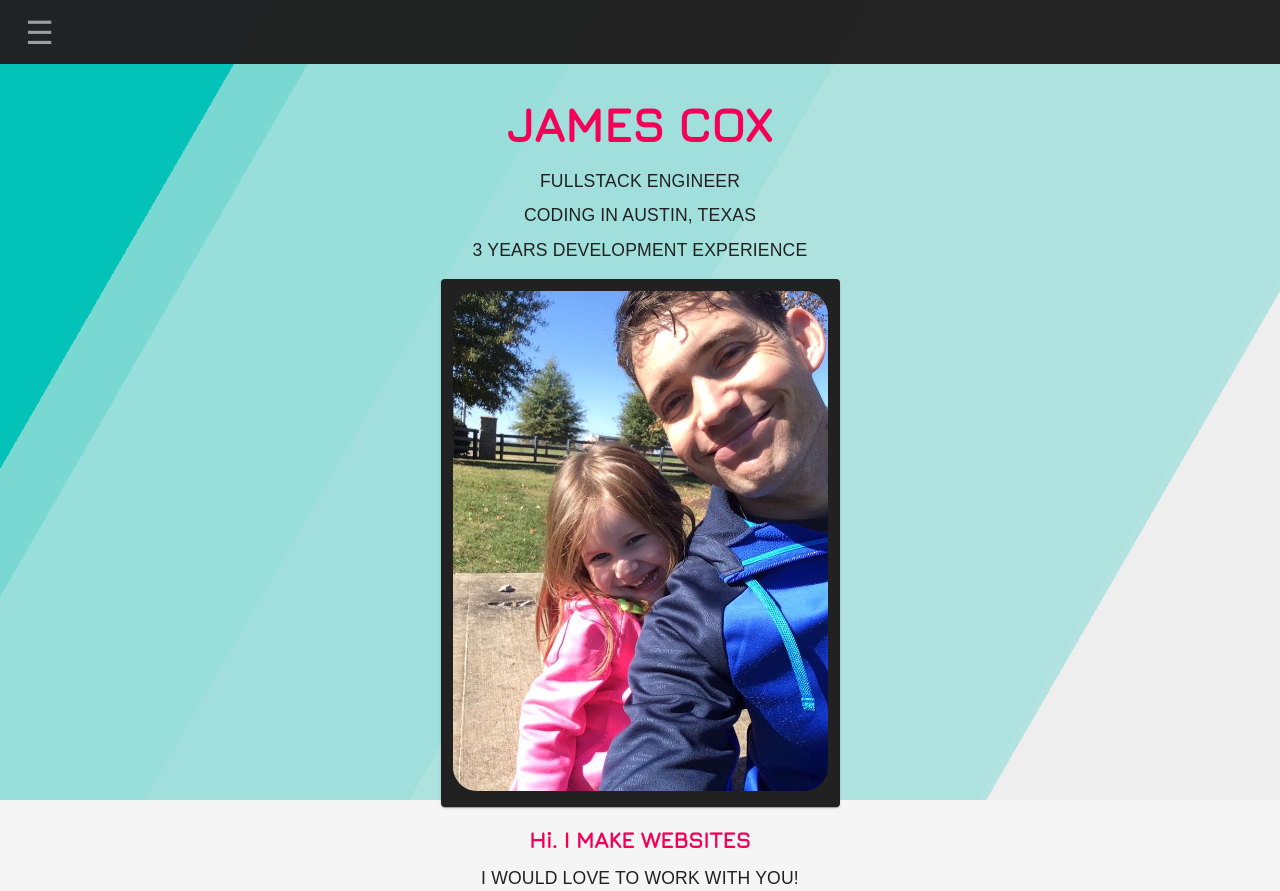
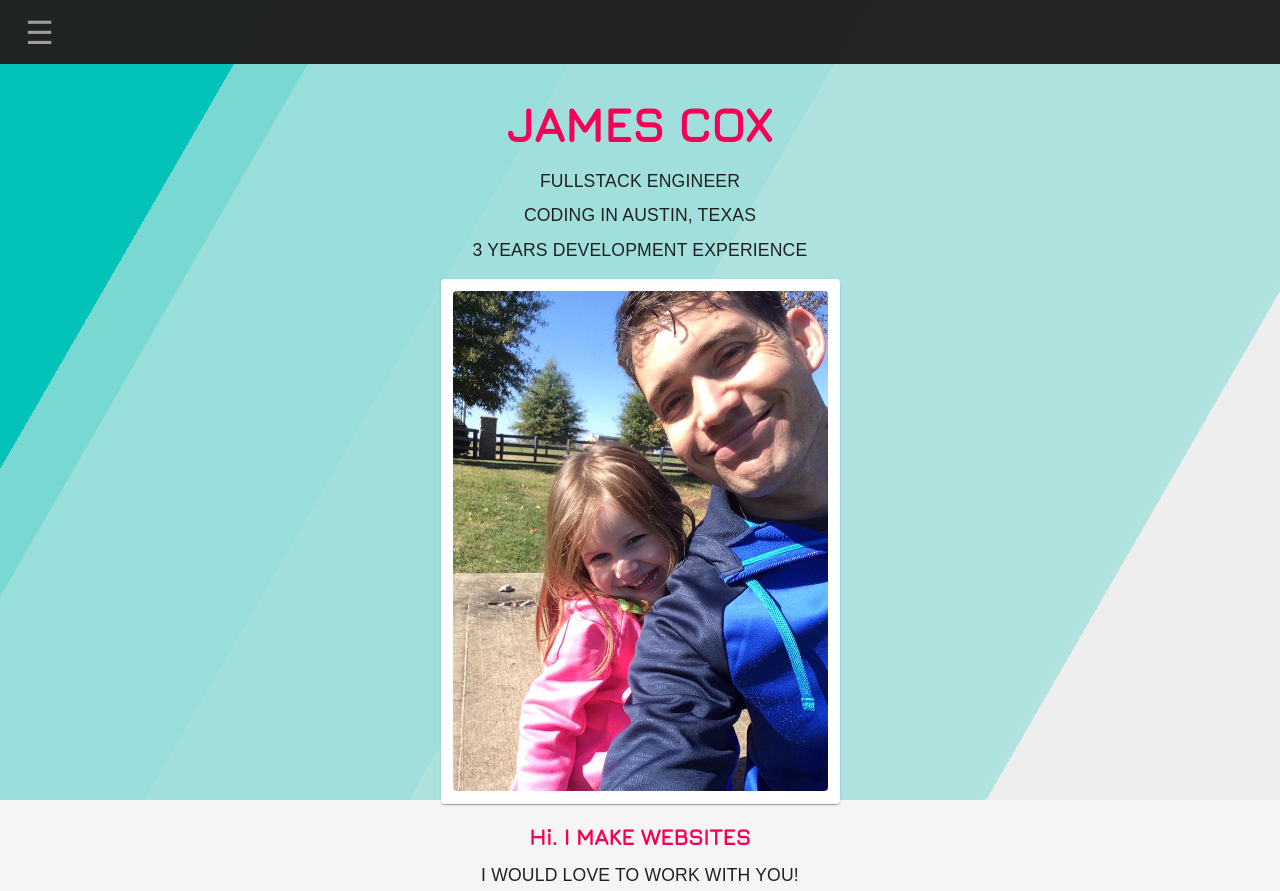
Before and after one commit to jamesncox/portfolio, a React (Create React App) app: page / in a window 1280 px wide. Built offline with nearby package versions, Linux system fonts and the light colour scheme; the HTML template or start-up script is replaced by a standard one; a web font is replaced by a local one.

Commit message:
Update Home paper background color, padding

```diff
--- a/src/components/Contact/EmailForm.js
+++ b/src/components/Contact/EmailForm.js
@@ -115,7 +115,7 @@ export default function EmailForm(props) {
         <>
             {open === true ? <ThankYouMessage /> : null}
             <Box className={classes.root}>
-                <Grid item xs={12} sm={12} md={5} component={Paper} elevation={3} >
+                <Grid item xs={12} sm={12} md={5} component={Paper} >
                     <div className={classes.paper}>
                         <Typography className={classes.header}>
                             Send me a message
--- a/src/components/Contact/Resume.js
+++ b/src/components/Contact/Resume.js
@@ -46,7 +46,7 @@ export default function Resume() {
     const classes = useStyles()
 
     return (
-        <Card elevation={3} className={classes.card}>
+        <Card className={classes.card}>
             <CardContent>
                 <Typography className={classes.links}>
                     <Button className={classes.button} variant="contained">
--- a/src/components/layout/Home.js
+++ b/src/components/layout/Home.js
@@ -11,20 +11,22 @@ const useStyles = makeStyles((theme) => ({
         marginTop: theme.spacing(2),
         height: "auto",
         padding: theme.spacing(1.5),
-        backgroundColor: "#212121",
+        paddingBottom: 9,
         minWidth: 360,
         [theme.breakpoints.down('sm')]: {
             minWidth: 300,
             padding: theme.spacing(1.25),
+            paddingBottom: 6.5
         },
         [theme.breakpoints.down('xs')]: {
             minWidth: 200,
             padding: theme.spacing(1),
+            paddingBottom: 4.5
         }
     },
     image: {
         height: 500,
-        borderRadius: "1.5rem",
+        borderRadius: ".25rem",
         [theme.breakpoints.down('sm')]: {
             height: 450,
         },
```
